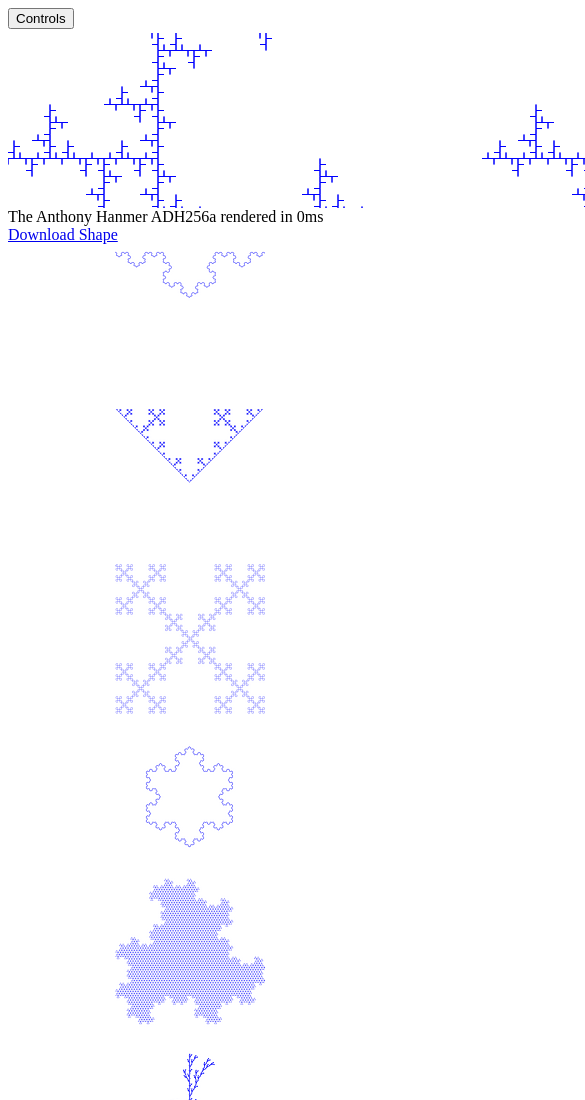
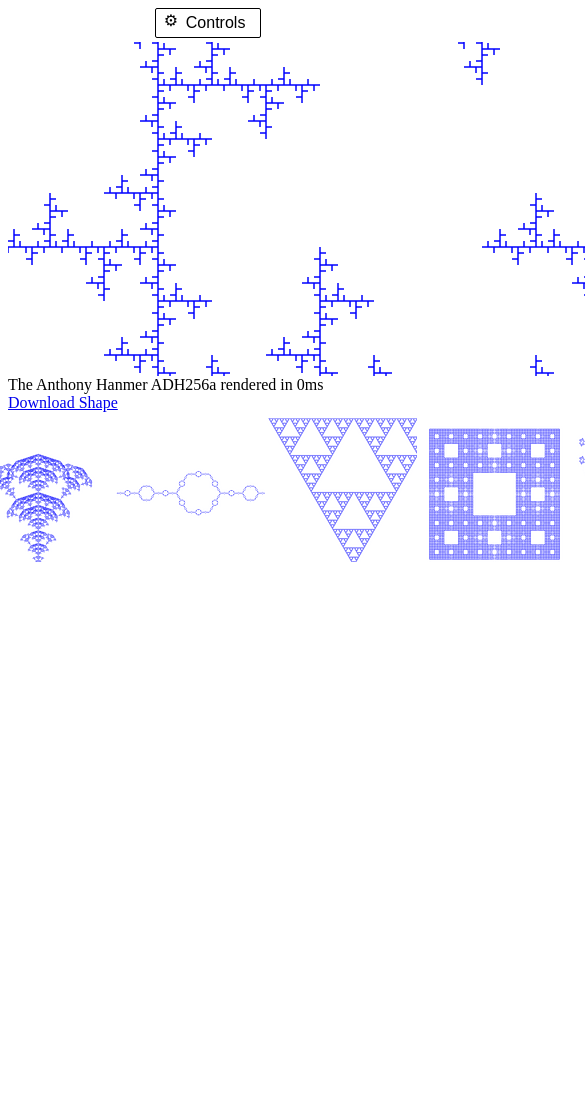
Before and after one commit to IgorKonovalov/L-systems, a plain HTML site: page index.html in a window 390 px wide. Shown: the top 1100 px of the page, 585 px wide, since content can reach past the window. After the commit the page ends 844 px from the top, so only its background shows below. Drawn offline with Linux system fonts and the light colour scheme.

Commit message:
mobile view

```diff
--- a/src/main.css
+++ b/src/main.css
@@ -35,12 +35,40 @@
   min-width: 100px;
   height: auto;
   left: 1%;
-  top: 2%;
+  top: 5%;
   box-shadow: 8px 5px 14px -3px rgba(0, 0, 0, 0.75);
+  animation: toBottom .2s cubic-bezier(0.65, 0.05, 0.36, 1);
 }
+@keyframes toBottom {
+   from {
+    margin-top: 100%;
+    height: 300%;
+  }
+  to {
+    margin-top: 0%;
+    height: 100%;
+  }
+}
+
 #openControls {
   color: inherit;
   align-self: baseline;
+  margin-left: 7%;
+  font-size: inherit;
+ padding: 5px 15px 5px 30px;
+  border-radius: 2px;
+  background-color: transparent;
+  border: 1px solid black;
+  cursor: pointer;
+  position: relative;
+}
+#openControls::after {
+  content: '\2699';
+  position: absolute;
+  width: 30px;
+  height: 20px;
+  top: 2px;
+  left: 0;
 }
 .showControls {
   display: block;
@@ -113,8 +141,15 @@ input {
     flex-direction: column;
   }
   .imageList {
+    display: flex;
     flex-direction: row;
     overflow-x: auto;
-    height: auto;
+    height: 150px;
+  }
+  #openControls {
+    align-self: center;
+  }
+  .controls {
+    background: aliceblue;
   }
 }
```
